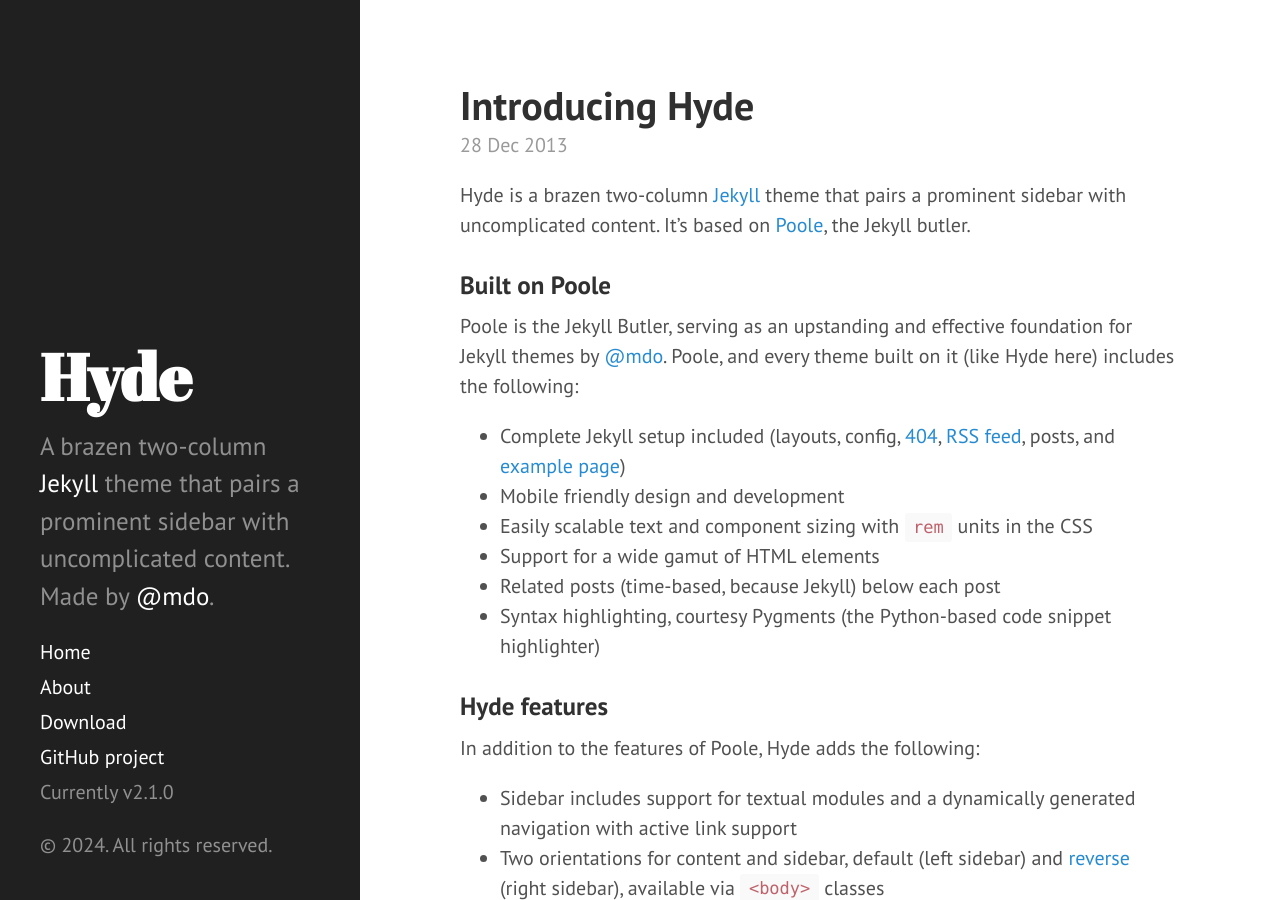
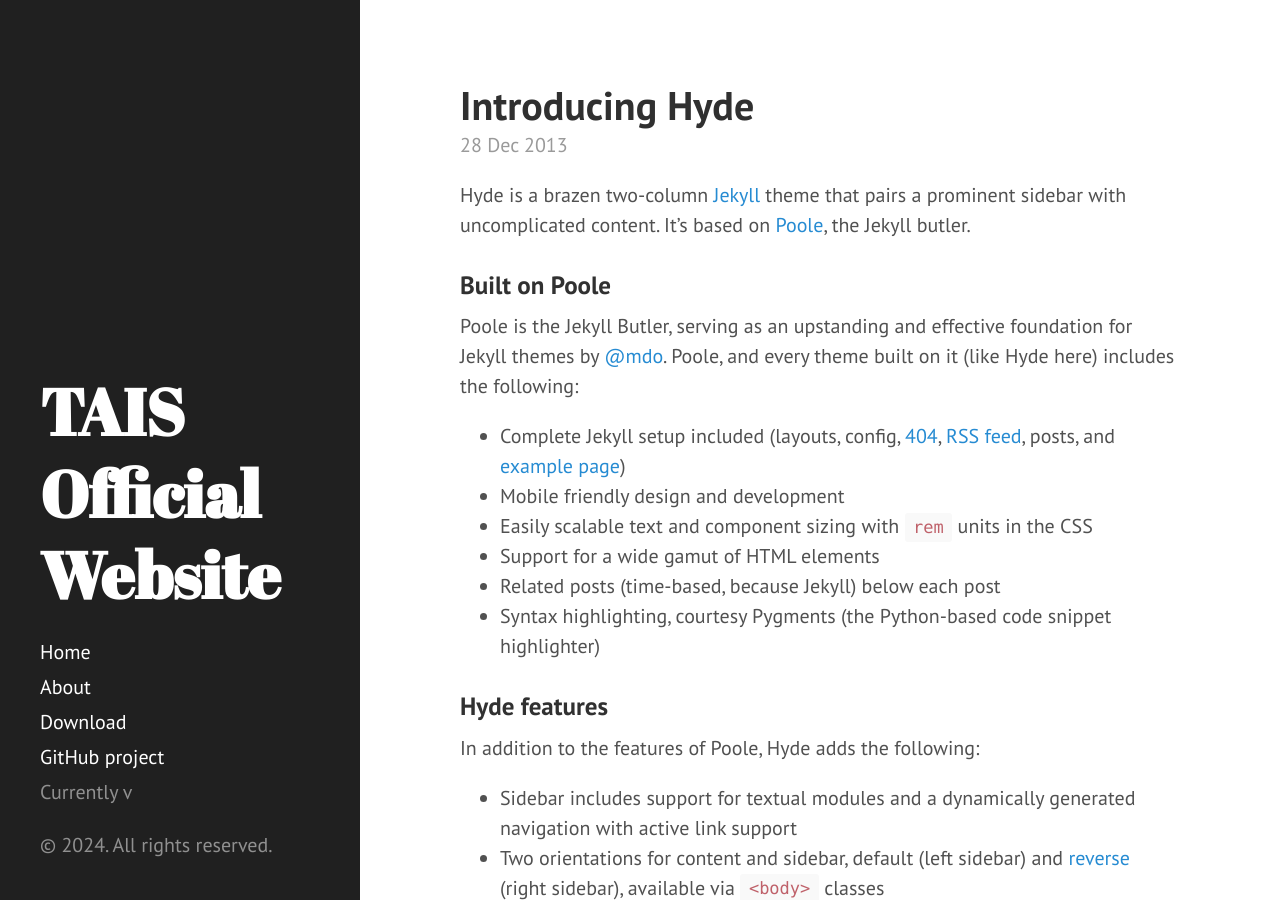
Before and after one commit to thutais/thutais.github.io, a Jekyll site: the page built from index.html, in a window 1280 px wide and 900 px high. Built offline with Jekyll 4.4.1, drawn with Linux system fonts in a browser that asks for light colours; the list of posts is cut into pages by our own code.

Commit message:
update config file

```diff
--- a/_config.yml
+++ b/_config.yml
@@ -3,24 +3,20 @@
 highlighter: rouge
 
 # Permalinks
-permalink: pretty
-relative_permalinks: true
+# permalink: pretty
+# relative_permalinks: true
 
 # Setup
-title: Hyde
-tagline: "A Jekyll theme"
-description: 'A brazen two-column <a href="http://jekyllrb.com" target="_blank">Jekyll</a> theme that pairs a prominent sidebar with uncomplicated content. Made by <a href="https://twitter.com/mdo" target="_blank">@mdo</a>.'
-url: http://hyde.getpoole.com
+title: TAIS Official Website
+tagline: ""
+description: ""
+url: https://thutais.github.io/
 baseurl: /
 
 author:
-  name: "Mark Otto"
-  url: https://twitter.com/mdo
+  name: "Juliana Banos"
 
 paginate: 5
 
-# Custom vars
-version: 2.1.0
-
 github:
-  repo: https://github.com/poole/hyde
+  repo: https://github.com/thutais/thutais.github.io
```
